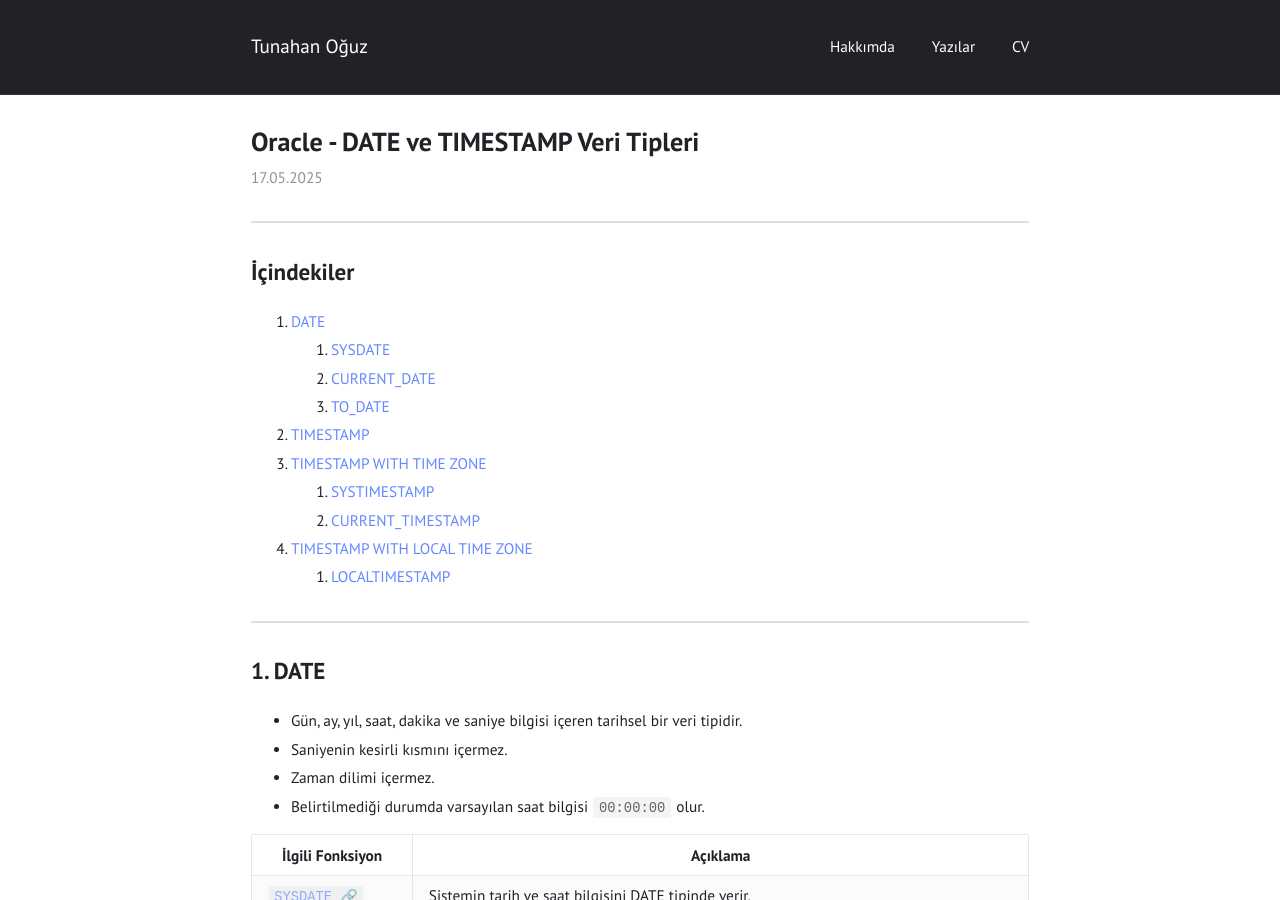
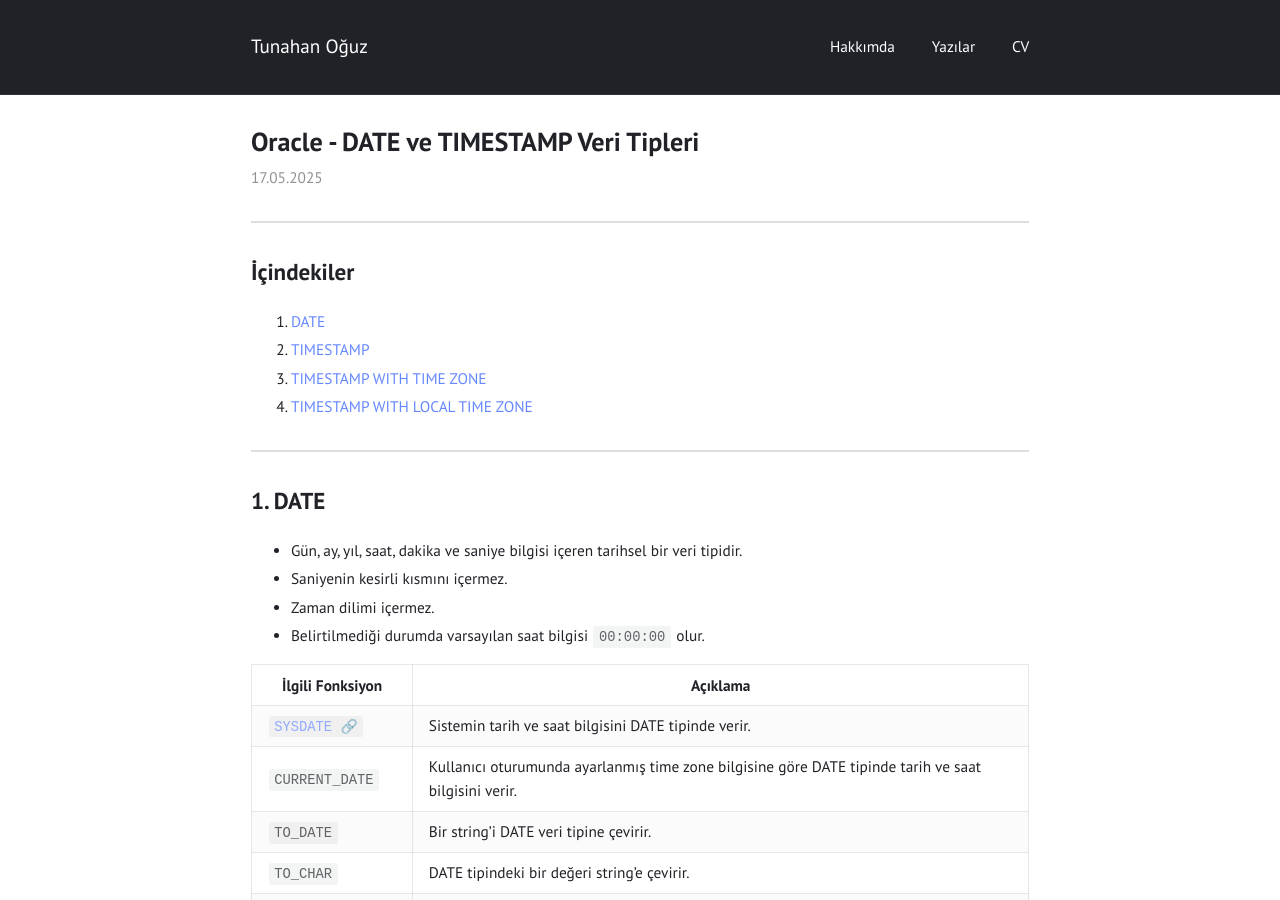
Before and after one commit to tunahanoguz/tunahanoguz.github.io, a Jekyll site: the page built from _posts/2025-05-17-oracle-DATE-ve-TIMESTAMP-veri-tipleri.md, in a window 1280 px wide and 900 px high. Built offline with Jekyll 4.4.1, drawn with Linux system fonts in a browser that asks for light colours.

Commit message:
Update 2025-05-17-oracle-DATE-ve-TIMESTAMP-veri-tipleri.md

```diff
--- a/_posts/2025-05-17-oracle-DATE-ve-TIMESTAMP-veri-tipleri.md
+++ b/_posts/2025-05-17-oracle-DATE-ve-TIMESTAMP-veri-tipleri.md
@@ -8,15 +8,9 @@ categories: oracle
 
 ## İçindekiler
 1. [DATE](#DATE)
-    1. [SYSDATE](#SYSDATE)
-    2. [CURRENT_DATE](#CURRENT_DATE)
-    3. [TO_DATE](#TO_DATE)
 2. [TIMESTAMP](#TIMESTAMP)
 3. [TIMESTAMP WITH TIME ZONE](#TIMESTAMP-WITH-TIME-ZONE)
-    1. [SYSTIMESTAMP](#SYSTIMESTAMP)
-    2. [CURRENT_TIMESTAMP](#CURRENT_TIMESTAMP)
 4. [TIMESTAMP WITH LOCAL TIME ZONE](#TIMESTAMP-WITH-LOCAL-TIME-ZONE)
-    1. [LOCALTIMESTAMP](#LOCALTIMESTAMP)
 
 ---
 
```
